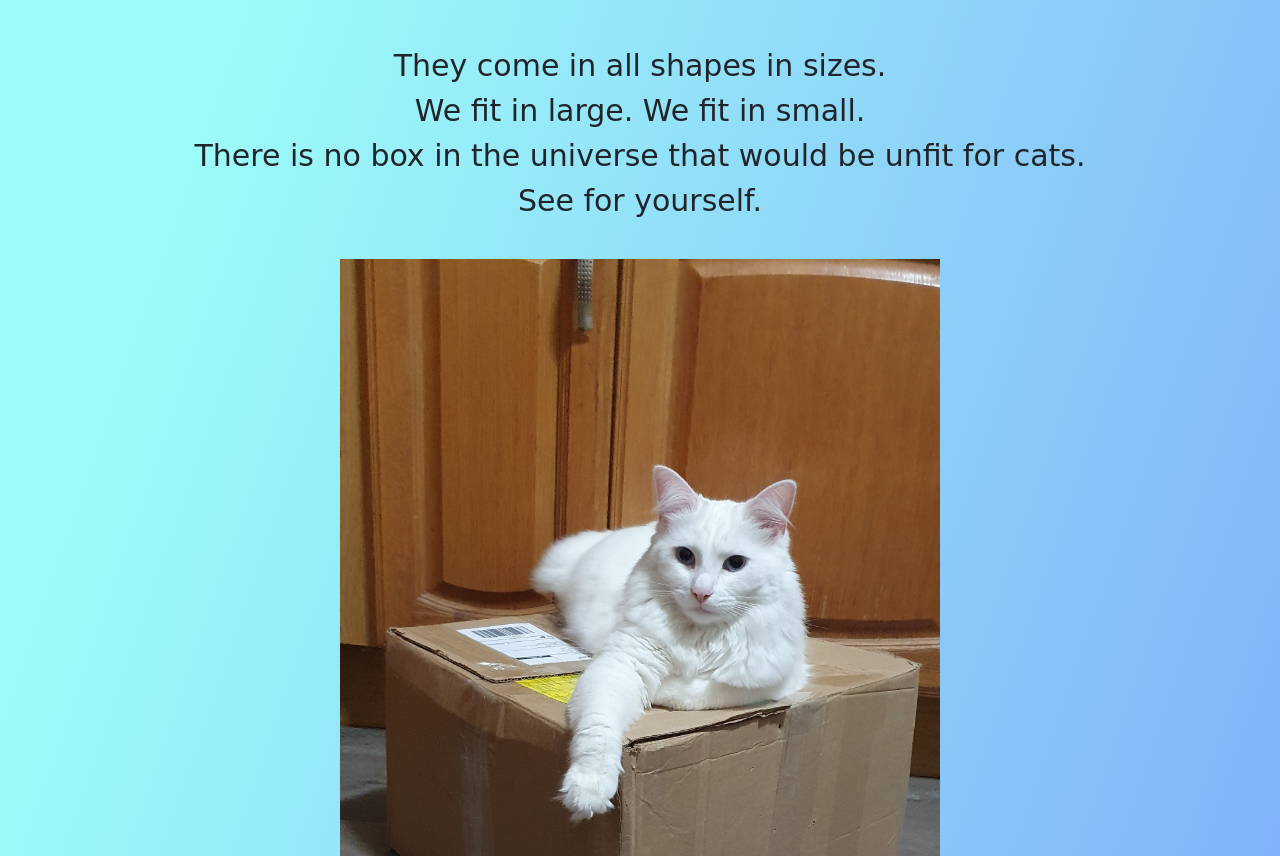
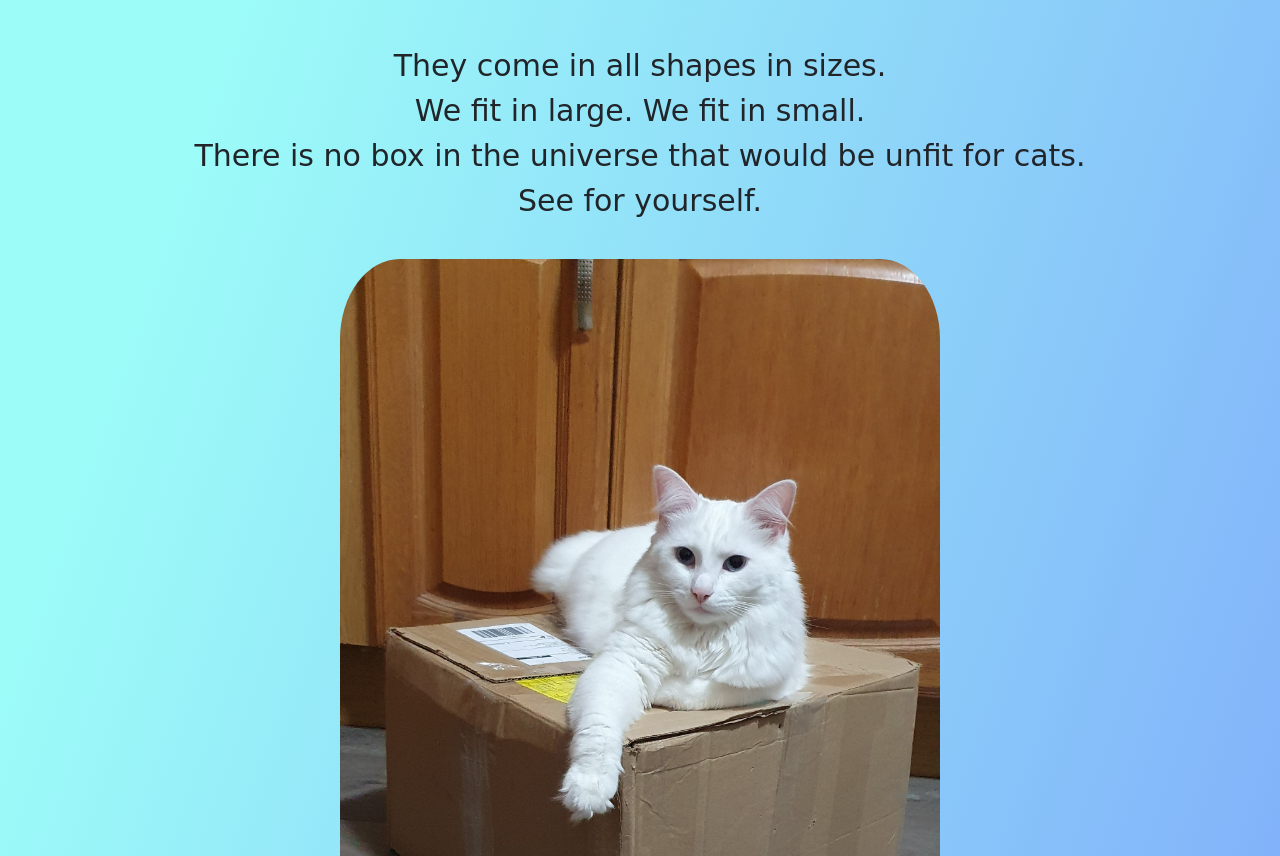
Before and after one commit to mspaprika/Cats, a plain HTML site: page boxes.html in a window 1280 px wide. Shown: the part 244-1100 px from the top of the page. Drawn offline with nearby package versions, Linux system fonts and the light colour scheme.

Commit message:
dot missing

```diff
--- a/styles.css
+++ b/styles.css
@@ -100,7 +100,7 @@ body {
     gap: 30px;
 }
 
-grid-image {
+.grid-image {
     width: 300px;
     height: auto;
     border-radius: 10%;
```
